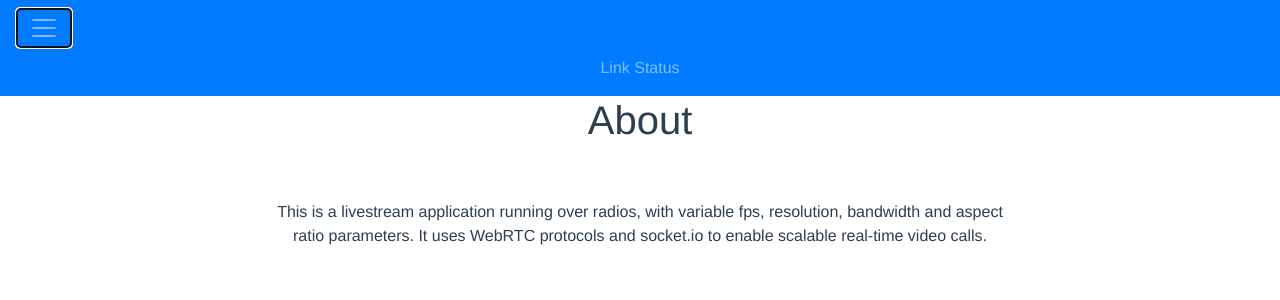
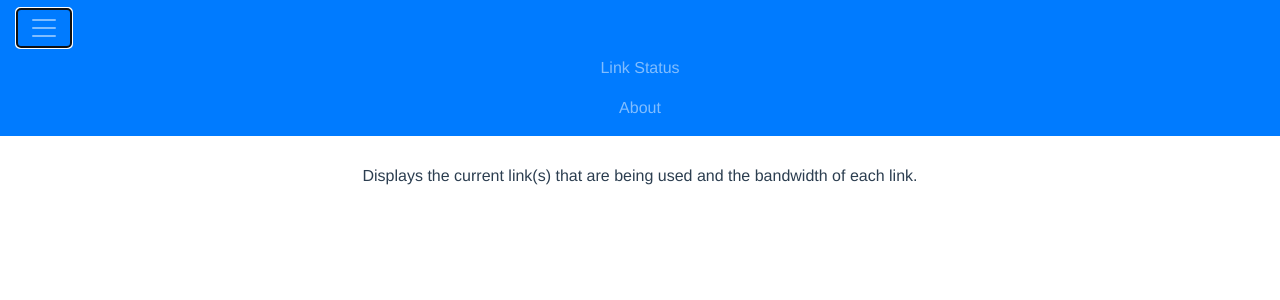
Before and after one commit to jschmidtnj/statusdisplay, a Vue app: page /about in a window 1280 px wide. Both pictures are taken after a click on the button 44 px from the left and 28 px from the top of the page. Shown: the top 300 px of the page. Built offline with nearby package versions, Linux system fonts and the light colour scheme.

Commit message:
Fixed Navbar

```diff
--- a/index.js
+++ b/index.js
@@ -31,6 +31,9 @@ const server = ws.createServer((conn) => {
   conn.on('open', () => {
 
   });
+  conn.on('error', () => {
+    console.log("Error Ocurred");
+  });
   // conn.send(JSON.stringify(req.body));
 }).listen(3031);
 
--- a/src/App.vue
+++ b/src/App.vue
@@ -25,5 +25,6 @@ export default {
   -moz-osx-font-smoothing: grayscale;
   text-align: center;
   color: #2c3e50;
+  margin-top: 60px;
 }
 </style>
--- a/src/components/Display.vue
+++ b/src/components/Display.vue
@@ -32,6 +32,8 @@ export default Vue.extend({
       function pageScroll() {
         window.scrollTo(0, document.body.scrollHeight);
         setTimeout(pageScroll, 1);
+        // Interval of 10 secs
+        // setInterval(pageScroll, 10000);
       }
       pageScroll();
     };
--- a/src/components/Navbar.vue
+++ b/src/components/Navbar.vue
@@ -1,11 +1,12 @@
 <template>
   <div>
-    <b-navbar type="dark" variant="primary" toggleable>
+    <b-navbar type="dark" variant="primary" toggleable fixed="top">
       <b-navbar-toggle target="nav_dropdown_collapse"></b-navbar-toggle>
       <b-collapse is-nav id="nav_dropdown_collapse">
         <b-navbar-nav>
           <!-- <b-nav-item href="/">Home</b-nav-item> -->
-          <b-nav-item class="title">Link Status</b-nav-item>
+          <b-nav-item class="title" href="/">Link Status</b-nav-item>
+          <b-nav-item href="/about">About</b-nav-item>
         </b-navbar-nav>
       </b-collapse>
     </b-navbar>
--- a/src/views/About.vue
+++ b/src/views/About.vue
@@ -7,9 +7,7 @@
       <div class="row">
         <div class="col-lg-8 mx-auto text-center">
           <p class="mb-5">
-            This is a livestream application running over radios, with variable fps, resolution,
-            bandwidth and aspect ratio parameters.
-            It uses WebRTC protocols and socket.io to enable scalable real-time video calls.
+            Displays the current link(s) that are being used and the bandwidth of each link.
           </p>
         </div>
       </div>
```
